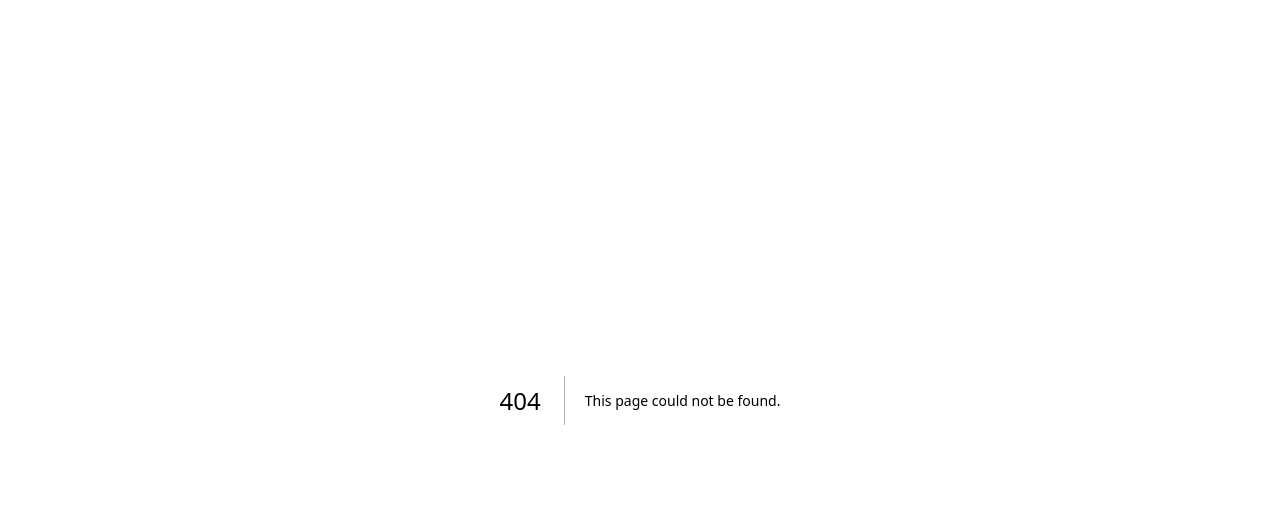
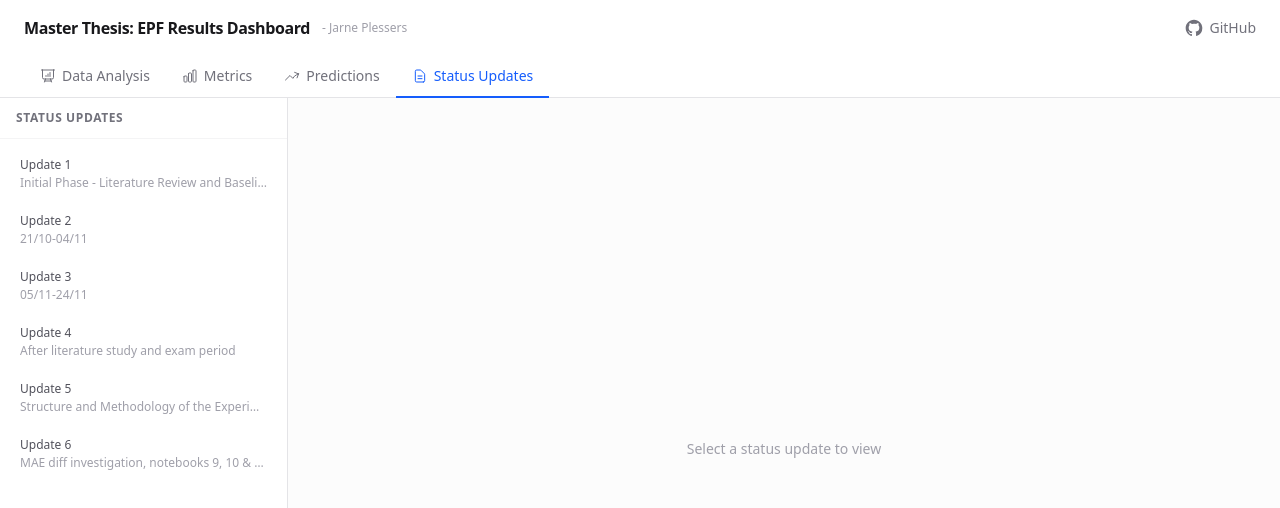
Before and after one commit to d1ff1cult0/masterproef-data-visualization, a Next.js app: page /status-updates in a window 1280 px wide. Before the commit this address had no page. Shown: the top 508 px of the page. Built offline with nearby package versions, Linux system fonts and the light colour scheme.

Commit message:
Implemented status update links and add 10 model comparison to dashboard

```diff
--- /dev/null
+++ b/app/status-updates/[id]/page.tsx
@@ -0,0 +1,5 @@
+import Dashboard from "@/components/Dashboard";
+
+export default function StatusUpdateDetailPage() {
+  return <Dashboard />;
+}
--- /dev/null
+++ b/app/status-updates/page.tsx
@@ -0,0 +1,5 @@
+import Dashboard from "@/components/Dashboard";
+
+export default function StatusUpdatesPage() {
+  return <Dashboard />;
+}
--- a/components/BestModelsLanding.tsx
+++ b/components/BestModelsLanding.tsx
@@ -97,7 +97,7 @@ export default function BestModelsLanding({ onCompareInDashboard }: BestModelsLa
 
   useEffect(() => {
     setLoading(true);
-    fetch(`/api/best-models?n=5&metric=${encodeURIComponent(selectedMetric)}`)
+    fetch(`/api/best-models?n=10&metric=${encodeURIComponent(selectedMetric)}`)
       .then((r) => r.json())
       .then((data) => {
         setModels(data.models ?? []);
@@ -110,13 +110,17 @@ export default function BestModelsLanding({ onCompareInDashboard }: BestModelsLa
       .finally(() => setLoading(false));
   }, [selectedMetric]);
 
+  const top10Models = models.slice(0, 10);
+  const top5Models = models.slice(0, 5);
   const modelColors = useMemo(() => {
     return models.map((_, i) => MODEL_COLORS[i % MODEL_COLORS.length]);
   }, [models]);
 
+  const TOP10_TABLE_METRICS = ["MAE", "RMSE", "MAD", "CRPS", "MPIW", "PICP", "IntervalScore"];
+
   const handleCompareInDashboard = () => {
-    if (!onCompareInDashboard || models.length === 0) return;
-    const selected: SelectedModel[] = models.map((m, i) => ({
+    if (!onCompareInDashboard || top5Models.length === 0) return;
+    const selected: SelectedModel[] = top5Models.map((m, i) => ({
       experiment: m.experiment,
       model: m.model,
       run: "average",
@@ -157,7 +161,7 @@ export default function BestModelsLanding({ onCompareInDashboard }: BestModelsLa
 
   const barDataByMetric = KEY_METRICS.map((metric) => {
     const meta = METRIC_LABELS[metric];
-    const values = models.map((m) => getValue(m, metric));
+    const values = top5Models.map((m) => getValue(m, metric));
     const validValues = values.filter((v): v is number => v != null);
     const best = meta?.lowerBetter
       ? Math.min(...validValues)
@@ -166,7 +170,7 @@ export default function BestModelsLanding({ onCompareInDashboard }: BestModelsLa
     return {
       metric,
       label: meta?.label ?? metric,
-      data: models.map((m, i) => ({
+      data: top5Models.map((m, i) => ({
         name: m.modelDisplayName.replace(/_/g, " "),
         shortName: m.modelDisplayName.length > 20
           ? m.modelDisplayName.substring(0, 18) + "…"
@@ -182,6 +186,64 @@ export default function BestModelsLanding({ onCompareInDashboard }: BestModelsLa
   return (
     <div className="p-6 space-y-8 max-w-full">
       <MethodologySection />
+
+      {/* Top 10 models comparison table */}
+      {top10Models.length > 0 && (
+        <div className="border-t border-zinc-200 pt-8">
+          <h2 className="text-xl font-semibold text-zinc-900 mb-4">
+            Top 10 Models — Key Metrics
+          </h2>
+          <div className="border border-zinc-200 rounded-lg overflow-hidden bg-white">
+            <div className="overflow-x-auto">
+              <table className="w-full text-sm">
+                <thead>
+                  <tr className="bg-zinc-50 border-b border-zinc-200">
+                    <th className="text-left py-2.5 px-4 font-medium text-zinc-600 text-xs w-8">#</th>
+                    <th className="text-left py-2.5 px-4 font-medium text-zinc-600 text-xs min-w-[140px]">Model</th>
+                    {TOP10_TABLE_METRICS.map((m) => (
+                      <th key={m} className="text-right py-2.5 px-4 text-xs font-medium text-zinc-600">
+                        {METRIC_LABELS[m]?.label ?? m}
+                      </th>
+                    ))}
+                  </tr>
+                </thead>
+                <tbody>
+                  {top10Models.map((m, i) => {
+                    const notebook = EXPERIMENT_NOTEBOOK_MAP[m.experiment];
+                    return (
+                      <tr key={`${m.experiment}/${m.model}`} className="border-b border-zinc-100">
+                        <td className="py-2 px-4 font-medium text-zinc-500 text-xs">{m.rank}</td>
+                        <td className="py-2 px-4 font-medium text-zinc-700 text-xs">
+                          <span className="truncate block max-w-[180px]" title={m.modelDisplayName}>
+                            {m.modelDisplayName.replace(/_/g, " ")}
+                          </span>
+                          {notebook != null && (
+                            <span className="text-zinc-400 text-xs font-normal block">
+                              Notebook {notebook}
+                            </span>
+                          )}
+                        </td>
+                        {TOP10_TABLE_METRICS.map((metric) => {
+                          const val = getValue(m, metric);
+                          const std = getStd(m, metric);
+                          return (
+                            <td key={metric} className="py-2 px-4 text-right text-xs tabular-nums text-zinc-600">
+                              {formatValue(val, metric)}
+                              {std != null && std > 0 && (
+                                <span className="text-zinc-400 ml-1">± {formatValue(std, metric)}</span>
+                              )}
+                            </td>
+                          );
+                        })}
+                      </tr>
+                    );
+                  })}
+                </tbody>
+              </table>
+            </div>
+          </div>
+        </div>
+      )}
 
       <div className="border-t border-zinc-200 pt-8 space-y-6">
         <div className="flex flex-col sm:flex-row sm:items-center sm:justify-between gap-4">
@@ -222,7 +284,7 @@ export default function BestModelsLanding({ onCompareInDashboard }: BestModelsLa
 
       {/* Rank cards */}
       <div className="grid grid-cols-1 sm:grid-cols-2 lg:grid-cols-5 gap-4">
-        {models.map((m, i) => {
+        {top5Models.map((m, i) => {
           const notebook = EXPERIMENT_NOTEBOOK_MAP[m.experiment];
           return (
             <div
@@ -333,7 +395,7 @@ export default function BestModelsLanding({ onCompareInDashboard }: BestModelsLa
                 <th className="text-left py-2.5 px-4 font-medium text-zinc-600 text-xs w-40">
                   Metric
                 </th>
-                {models.map((m, i) => (
+                {top5Models.map((m, i) => (
                   <th key={i} className="text-right py-2.5 px-4 text-xs font-medium">
                     <div className="flex items-center justify-end gap-1.5">
                       <span
@@ -351,7 +413,7 @@ export default function BestModelsLanding({ onCompareInDashboard }: BestModelsLa
             <tbody>
               {ALL_DISPLAY_METRICS.map((metric, idx) => {
                 const meta = METRIC_LABELS[metric];
-                const values = models.map((m) => getValue(m, metric));
+                const values = top5Models.map((m) => getValue(m, metric));
                 const validValues = values.filter((v): v is number => v != null);
                 const best =
                   meta?.lowerBetter
@@ -373,7 +435,7 @@ export default function BestModelsLanding({ onCompareInDashboard }: BestModelsLa
                         </span>
                       )}
                     </td>
-                    {models.map((m, mIdx) => {
+                    {top5Models.map((m, mIdx) => {
                       const val = values[mIdx];
                       const std = getStd(m, metric);
                       const isBest = val != null && val === best && validValues.length > 0;
@@ -403,13 +465,13 @@ export default function BestModelsLanding({ onCompareInDashboard }: BestModelsLa
       </div>
 
       {/* Per-run breakdown for models with multiple runs */}
-      {models.some((m) => m.runs.length > 1) && (
+      {top5Models.some((m) => m.runs.length > 1) && (
         <div className="border border-zinc-200 rounded-lg p-4 bg-white">
           <h3 className="text-sm font-medium text-zinc-700 mb-3">
             Per-Run Breakdown
           </h3>
           <div className="space-y-4">
-            {models
+            {top5Models
               .filter((m) => m.runs.length > 1)
               .map((m, i) => (
                 <div key={`${m.experiment}/${m.model}`}>
--- a/components/Dashboard.tsx
+++ b/components/Dashboard.tsx
@@ -1,6 +1,7 @@
 "use client";
 
-import { useState } from "react";
+import { useState, useEffect } from "react";
+import { usePathname, useRouter } from "next/navigation";
 import Sidebar from "./Sidebar";
 import MetricsView from "./MetricsView";
 import PredictionsChart from "./PredictionsChart";
@@ -50,12 +51,52 @@ const TABS: { id: Tab; label: string; icon: React.ReactNode }[] = [
   },
 ];
 
+function getTabAndStatusFromPath(pathname: string | null): { tab: Tab; statusId: string | null } {
+  if (!pathname) return { tab: "metrics", statusId: null };
+  if (pathname.startsWith("/status-updates/")) {
+    const id = pathname.replace("/status-updates/", "").split("/")[0];
+    return { tab: "status-updates", statusId: id || null };
+  }
+  if (pathname === "/status-updates") {
+    return { tab: "status-updates", statusId: null };
+  }
+  return { tab: "metrics", statusId: null };
+}
+
 export default function Dashboard() {
+  const pathname = usePathname();
+  const router = useRouter();
+  const { tab: initialTab, statusId: initialStatusId } = getTabAndStatusFromPath(pathname);
   const [selectedModels, setSelectedModels] = useState<SelectedModel[]>([]);
-  const [activeTab, setActiveTab] = useState<Tab>("metrics");
-  const [selectedStatusUpdateId, setSelectedStatusUpdateId] = useState<string | null>(null);
+  const [activeTab, setActiveTab] = useState<Tab>(initialTab);
+  const [selectedStatusUpdateId, setSelectedStatusUpdateId] = useState<string | null>(initialStatusId);
 
   const hasModels = selectedModels.length > 0;
+
+  // Sync state from URL when pathname changes (e.g. browser back/forward)
+  useEffect(() => {
+    const { tab, statusId } = getTabAndStatusFromPath(pathname);
+    setActiveTab(tab);
+    setSelectedStatusUpdateId(statusId);
+  }, [pathname]);
+
+  const handleTabChange = (tab: Tab) => {
+    setActiveTab(tab);
+    if (tab === "status-updates") {
+      router.push("/status-updates");
+    } else if (pathname?.startsWith("/status-updates")) {
+      router.push("/");
+    }
+  };
+
+  const handleStatusUpdateSelect = (id: string | null) => {
+    setSelectedStatusUpdateId(id);
+    if (id) {
+      router.push(`/status-updates/${id}`);
+    } else {
+      router.push("/status-updates");
+    }
+  };
 
   return (
     <div className="flex flex-col h-screen overflow-hidden">
@@ -86,7 +127,7 @@ export default function Dashboard() {
           {TABS.map((tab) => (
             <button
               key={tab.id}
-              onClick={() => setActiveTab(tab.id)}
+              onClick={() => handleTabChange(tab.id)}
               className={`flex items-center gap-1.5 px-4 py-2.5 text-sm font-medium border-b-2 transition-colors ${
                 activeTab === tab.id
                   ? "border-blue-600 text-blue-600"
@@ -108,7 +149,7 @@ export default function Dashboard() {
         ) : activeTab === "status-updates" ? (
           <StatusUpdateView
             selectedUpdateId={selectedStatusUpdateId}
-            onSelectUpdate={setSelectedStatusUpdateId}
+            onSelectUpdate={handleStatusUpdateSelect}
           />
         ) : (
           <>
@@ -122,6 +163,7 @@ export default function Dashboard() {
                   onCompareInDashboard={(models) => {
                     setSelectedModels(models);
                     setActiveTab("metrics");
+                    if (pathname?.startsWith("/status-updates")) router.push("/");
                   }}
                 />
               ) : activeTab === "metrics" ? (
```
